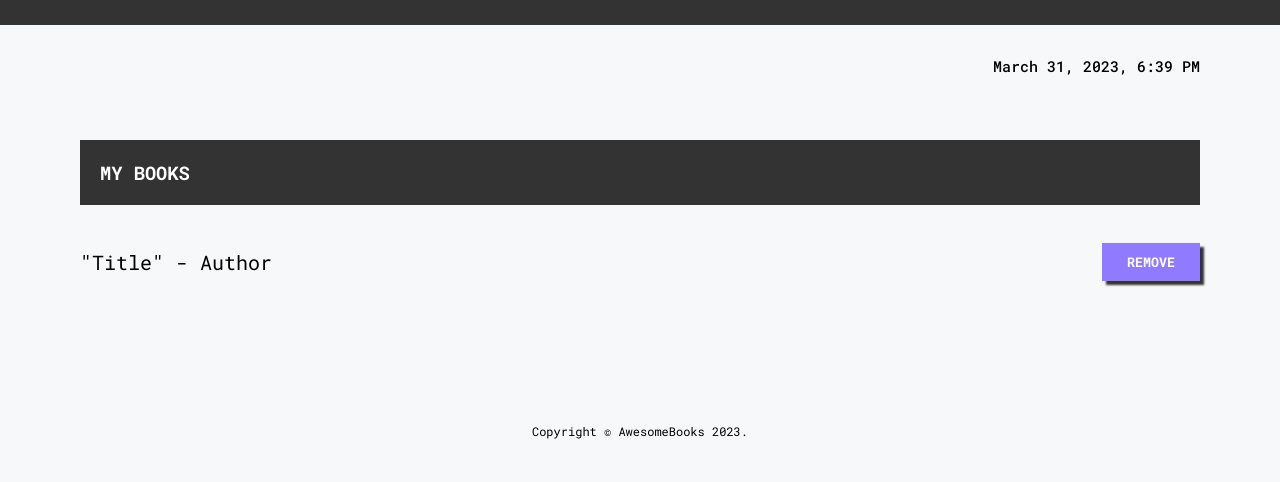
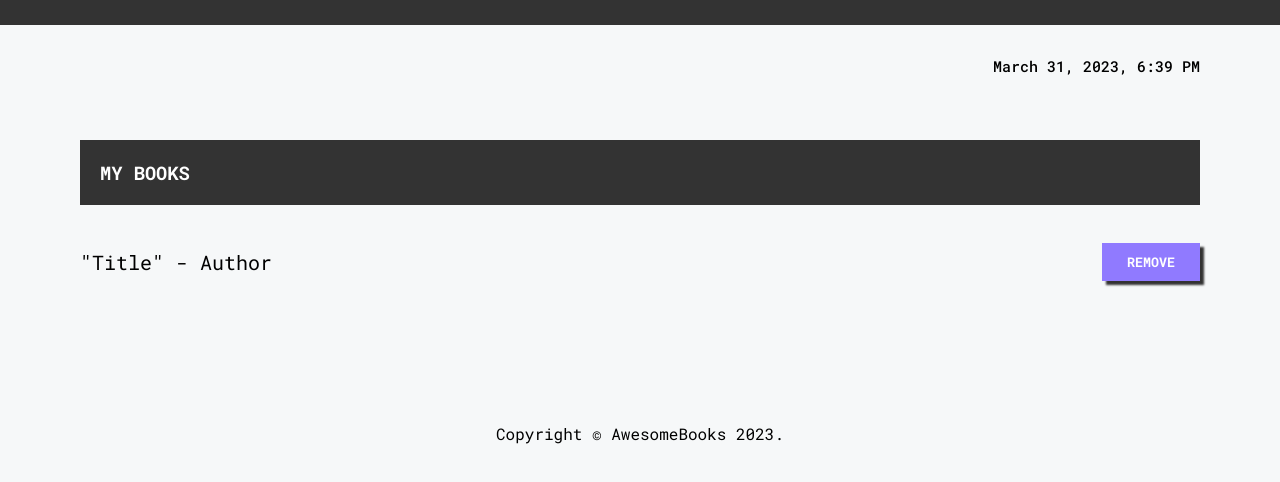
Before and after one commit to davidolanrewaju/AwesomeBooks, a website: page index.html in a window 1280 px wide. Shown: the part 58-540 px from the top of the page. Drawn offline with Linux system fonts and the light colour scheme.

Commit message:
Update css file

```diff
--- a/styles.css
+++ b/styles.css
@@ -160,6 +160,6 @@ nav {
   text-align: center;
 }
 
-#footer p {
+/* #footer p {
   font-size: 12px;
-}
+} */
```
